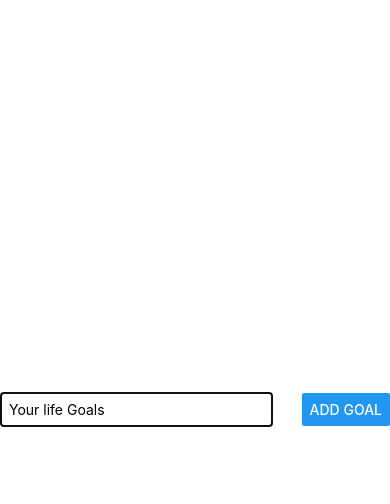
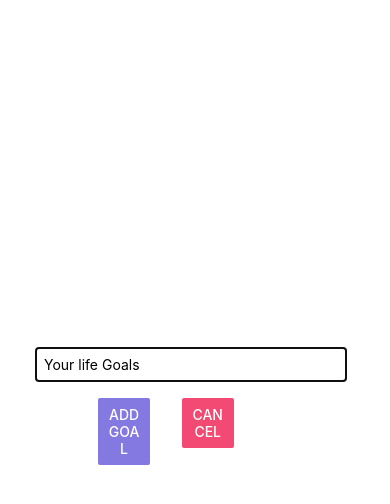
Before and after one commit to jsidd06/Goal-React-native-app, a React Native app: screen / in a window 390 px wide. Both pictures are taken after a click on the button "ADD NEW GOAL". Shown: the top 504 px of the page. Built offline with nearby package versions, Linux system fonts and the light colour scheme.

Commit message:
add modal style or overlay

```diff
--- a/Components/DataInput.js
+++ b/Components/DataInput.js
@@ -22,7 +22,18 @@ const [userText, setUserText] = useState("");
           onChangeText={addTextUser}
           value={userText}
         />
-        <Button title="Add Goal" onPress={clickAddGoalHandler} />
+        <View style={styles.buttonContainer}>
+          <View style={styles.button}>
+            <Button
+              title="Add Goal"
+              color="#8479E1"
+              onPress={clickAddGoalHandler}
+            />
+          </View>
+          <View style={styles.button}>
+            <Button title="Cancel" color="#F24A72" onPress={props.closeModal} />
+          </View>
+        </View>
       </View>
     </Modal>
   );
@@ -32,8 +43,7 @@ export default DataItem;
 const styles = StyleSheet.create({
   inputObject: {
     flex: 1,
-    flexDirection: "row",
-    justifyContent: "space-between",
+    justifyContent: "center",
     alignItems: "center",
     marginBottom: 24,
     borderBottomWidth: 1,
@@ -43,7 +53,16 @@ const styles = StyleSheet.create({
     borderWidth: 1,
     borderColor: "#cccccc",
     padding: 8,
-    width: "70%",
+    width: "80%",
     marginRight: 8,
   },
+  buttonContainer: {
+    flexDirection: "row",
+  },
+  button: {
+    width: "30%",
+    marginHorizontal: 8,
+    padding: 8,
+    marginTop: 8,
+  },
 });
```
